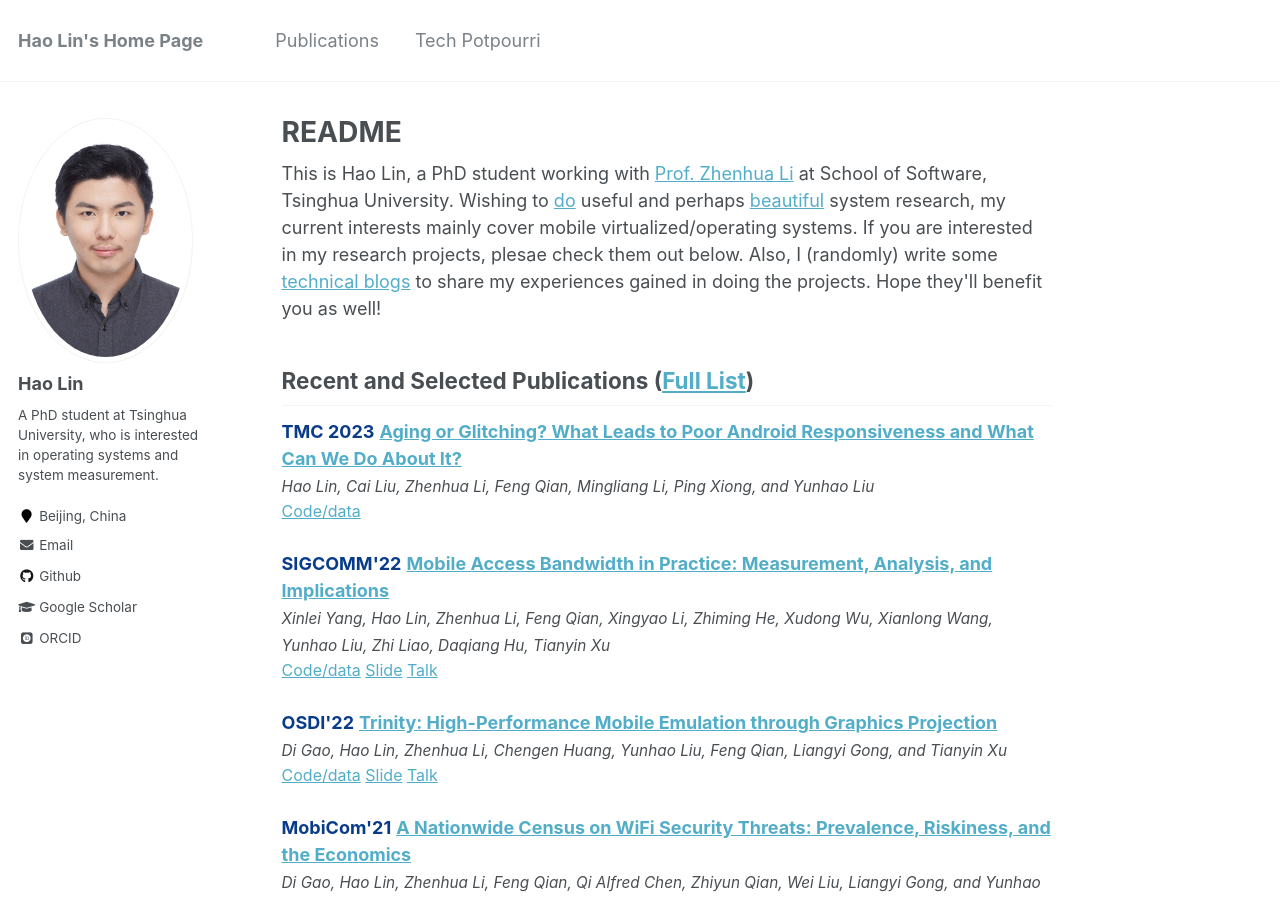
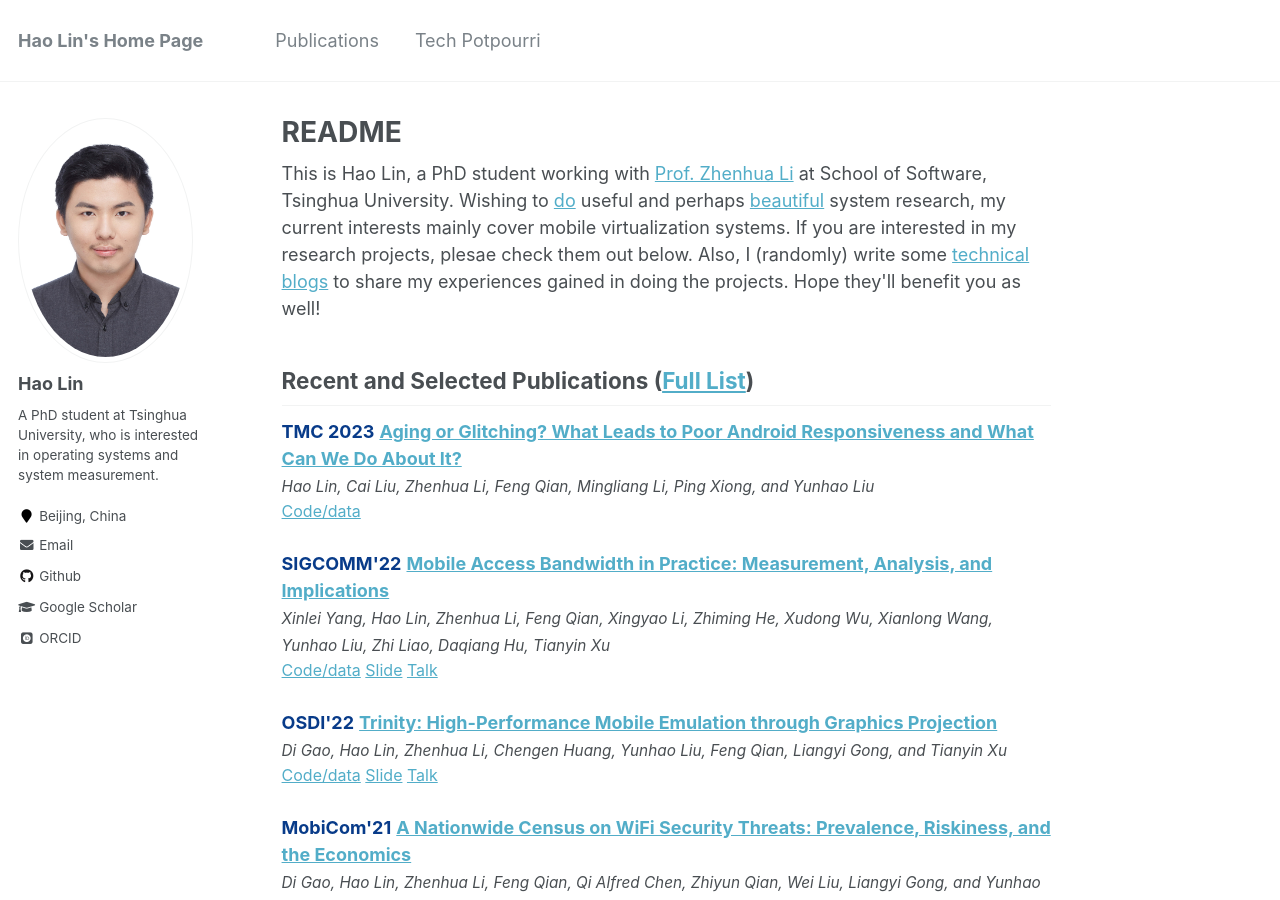
Before and after one commit to andylin-hao/andylin-hao.github.io, a Jekyll site: the page built from _pages/about.html, in a window 1280 px wide and 900 px high. Built offline with Jekyll 4.4.1, drawn with Linux system fonts in a browser that asks for light colours; some web fonts are replaced.

Commit message:
Update about.html

```diff
--- a/_pages/about.html
+++ b/_pages/about.html
@@ -8,7 +8,7 @@ redirect_from:
   - /about.html
 ---
 
-This is Hao Lin, a PhD student working with <a href="http://www.greenorbs.org/people/lzh/">Prof. Zhenhua Li</a> at School of Software, Tsinghua University. Wishing to <a href="https://mygeekwisdom.com/2011/09/11/try-not-do-or-do-not-there-is-no-try/">do</a> useful and perhaps <a href="https://perceiving-systems.blog/en/news/novelty-in-science">beautiful</a> system research, my current interests mainly cover mobile virtualized/operating systems. If you are interested in my research projects, plesae check them out below. Also, I (randomly) write some <a href="https://www.linhao.me/year-archive/">technical blogs</a> to share my experiences gained in doing the projects. Hope they'll benefit you as well!
+This is Hao Lin, a PhD student working with <a href="http://www.greenorbs.org/people/lzh/">Prof. Zhenhua Li</a> at School of Software, Tsinghua University. Wishing to <a href="https://mygeekwisdom.com/2011/09/11/try-not-do-or-do-not-there-is-no-try/">do</a> useful and perhaps <a href="https://perceiving-systems.blog/en/news/novelty-in-science">beautiful</a> system research, my current interests mainly cover mobile virtualization systems. If you are interested in my research projects, plesae check them out below. Also, I (randomly) write some <a href="https://www.linhao.me/year-archive/">technical blogs</a> to share my experiences gained in doing the projects. Hope they'll benefit you as well!
 
 <h2>Recent and Selected Publications (<a href="{{site.url}}/publications/">Full List</a>)</h2>
 
```
